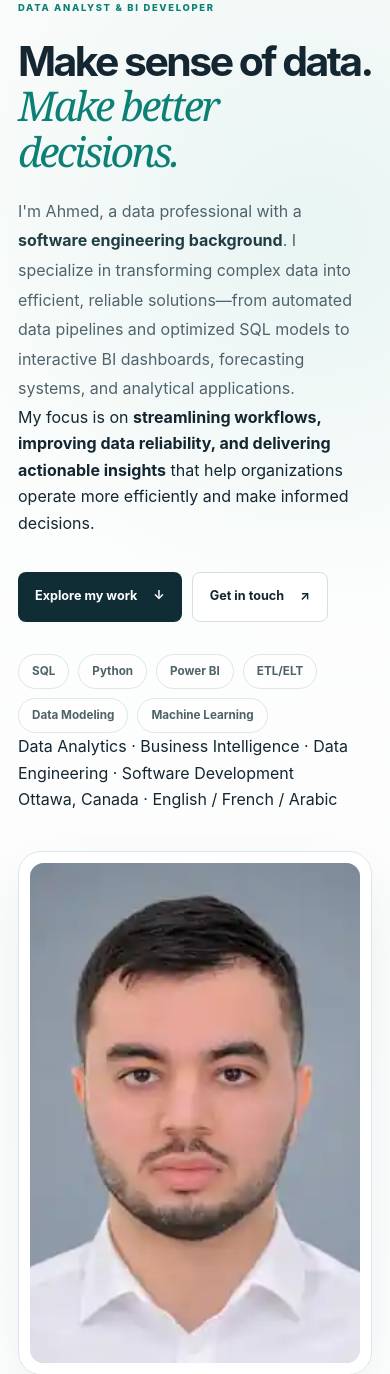
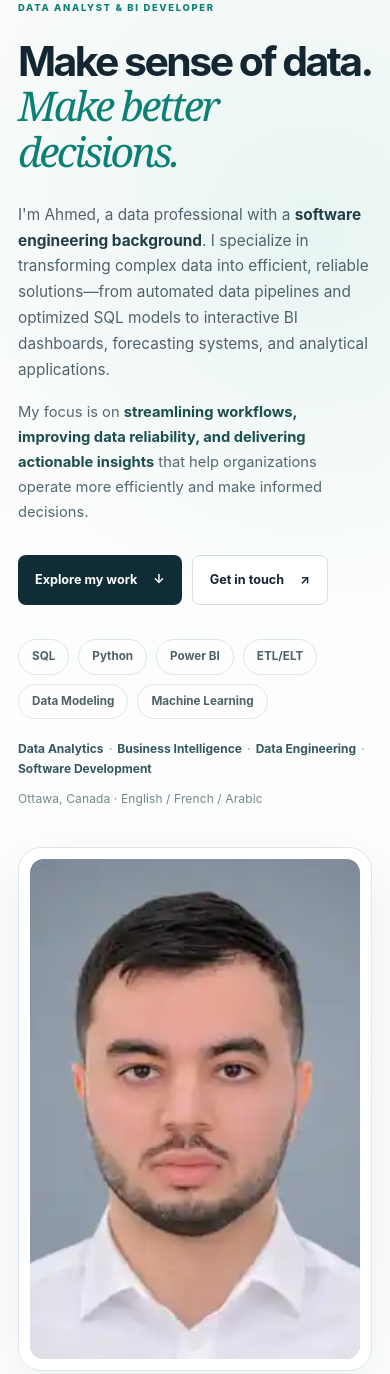
Before and after one commit to AhmedOT22/Portfolio, a Flask app: page / in a window 390 px wide. Shown: the part 151-1525 px from the top of the page. Run offline with Flask 3, Linux system fonts and the light colour scheme.

Commit message:
Refine responsive hero typography and efficiency value proposition

```diff
--- a/static/css/style.css
+++ b/static/css/style.css
@@ -221,3 +221,19 @@ h1 em,h2 em{color:var(--accent);font-family:var(--serif);font-weight:400}
 .stack-tags li{display:inline-flex;align-items:center;background:#f0f5f5;border:1px solid #e0e9e9;border-radius:7px;color:#31525b;font-size:.74rem;font-weight:650;line-height:1.2;padding:9px 11px;white-space:normal}
 .stack-card-primary .stack-tags li{background:#eaf6f2;border-color:#d6e9e2;color:#255d54}
 @media(max-width:720px){.stack-grid{grid-template-columns:1fr}.stack-card{padding:25px}.stack-card h3{margin-top:16px}.stack-tags{margin-top:19px}}
+
+/* Hero: efficiency-led professional positioning */
+.hero-lead{max-width:655px;margin-top:28px;line-height:1.75}
+.hero-value{max-width:655px;margin-top:18px;color:#536970;font-size:1rem;line-height:1.8}
+.hero-value strong{color:#1b4f50;font-weight:700}
+.hero-actions{margin-top:30px}
+.quick-skills{margin-top:34px}
+.hero-disciplines{max-width:655px;margin-top:20px;color:#355860;font-size:.8rem;font-weight:680;line-height:1.7}
+.hero-disciplines span{color:#a2b6b8;padding-inline:5px}
+.hero-languages{margin-top:9px;color:#76888c;font-size:.75rem;letter-spacing:.01em}
+@media(max-width:600px){
+  .hero-lead{font-size:.96rem;line-height:1.68}
+  .hero-value{font-size:.92rem;line-height:1.7}
+  .hero-disciplines{font-size:.75rem}
+  .hero-disciplines span{padding-inline:2px}
+}
```
